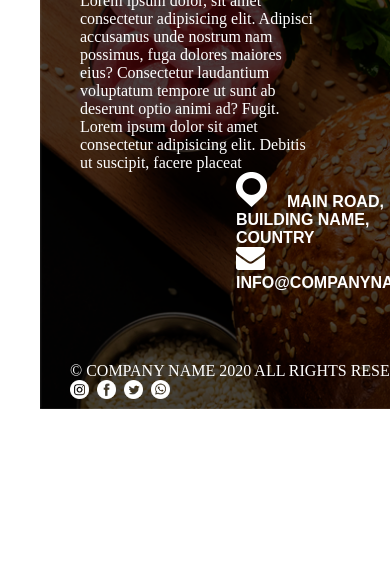
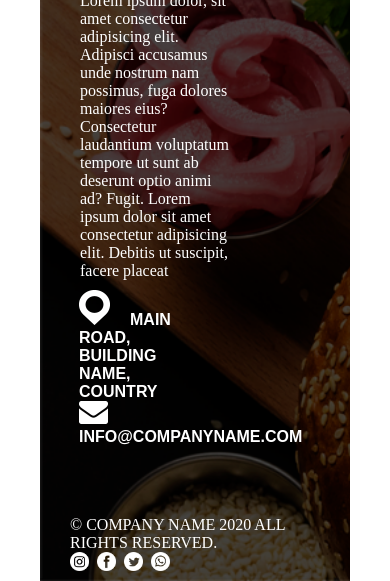
Before and after one commit to IbkTe/IbkTe.github.io, a plain HTML site: page new_psd_design/index.html in a window 390 px wide. Shown: the part 5024-5605 px from the top of the page. Before the commit the page ends 5433 px from the top, so only its background shows below. Drawn offline with Linux system fonts and the light colour scheme; a web font is replaced by a local one.

Commit message:
commit new psd design

```diff
--- a/new_psd_design/style.css
+++ b/new_psd_design/style.css
@@ -473,7 +473,8 @@ align-self: center;
         align-items: center;
     }
     .footer{
-        width: 100%;
+        width:1;
+        align-items: center;
     }
     .footerOne{
         display: flex;
@@ -481,6 +482,8 @@ align-self: center;
         width: 100%;
     }
     .h4{
+        margin-left: -1px;
+        margin-top: 10px;
     }
     .footerTwo{
         display: flex;
```
